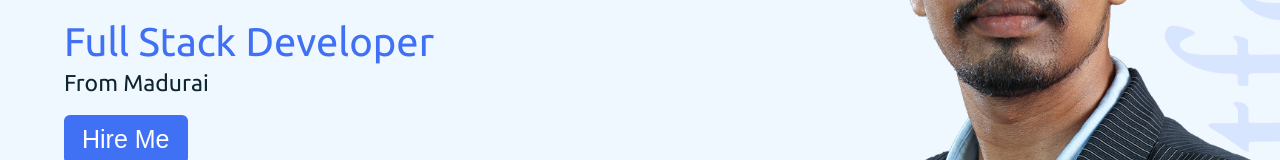
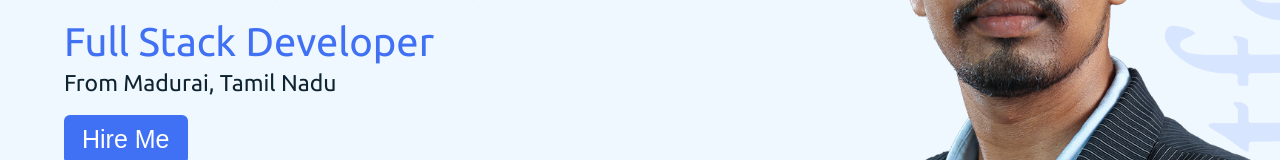
Before and after one commit to Aabith124/portfolio, a React (Vite) app: page / in a window 1280 px wide. Shown: the part 382-542 px from the top of the page. Built offline with nearby package versions, Linux system fonts and the light colour scheme.

Commit message:
location update

```diff
--- a/src/App.jsx
+++ b/src/App.jsx
@@ -112,7 +112,7 @@ function App() {
             <div className="text-one">Hello,</div>
             <div className="text-two">I'm Mohamed Abith</div>
             <div className="text-three">Full Stack Developer</div>
-            <div className="text-four">From Madurai</div>
+            <div className="text-four">From Madurai, Tamil Nadu</div>
           </div>
           <div className="button">
             <button onClick={handleHireMe}>Hire Me</button>
```
